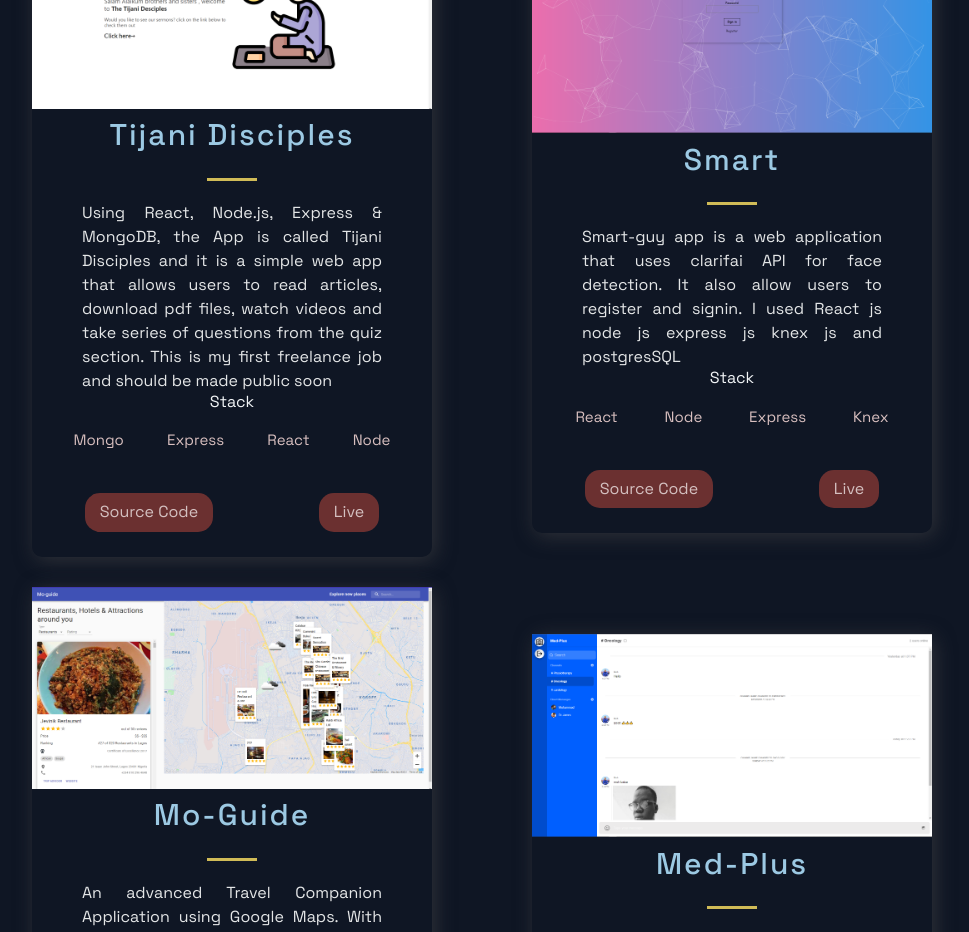
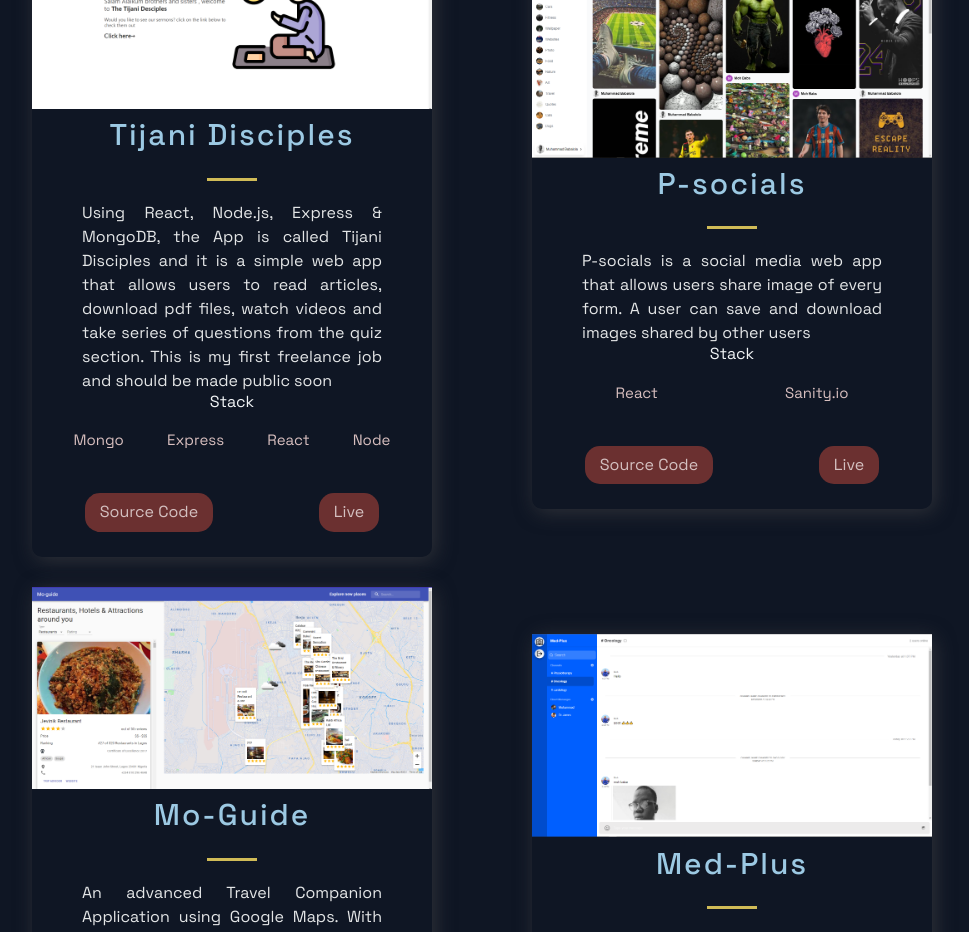
Before and after one commit to movelop/myportfolio, a Next.js app: page / in a window 1280 px wide. Shown: the part 1140-2072 px from the top of the page, without its empty margins (158-1127 px from the left). Built offline with nearby package versions, Linux system fonts and the light colour scheme.

Commit message:
updated projects

```diff
--- a/src/constants/constants.js
+++ b/src/constants/constants.js
@@ -9,12 +9,12 @@ export const projects = [
     id: 0,
   },
   {
-    title: 'Smart',
-    description:"Smart-guy app is a web application that uses clarifai API for face detection. It also allow users to register and signin. I used React js node js express js knex js and postgresSQL",
+    title: 'P-socials',
+    description:"P-socials is a social media web app that allows users share image of every form. A user can save and download images shared by other users",
     image: '/images/2.png',
-    tags: ['React', 'Node', 'Express',"Knex"],
-    source: 'https://github.com/movelop/smart-brain',
-    visit: 'https://smart-guy.herokuapp.com/',
+    tags: ['React', 'Sanity.io'],
+    source: 'https://github.com/movelop/p-socials_client',
+    visit: 'https://psocials.netlify.app',
     id: 1,
   },
   {
```
Also changed, not shown: public/images/2.png.
